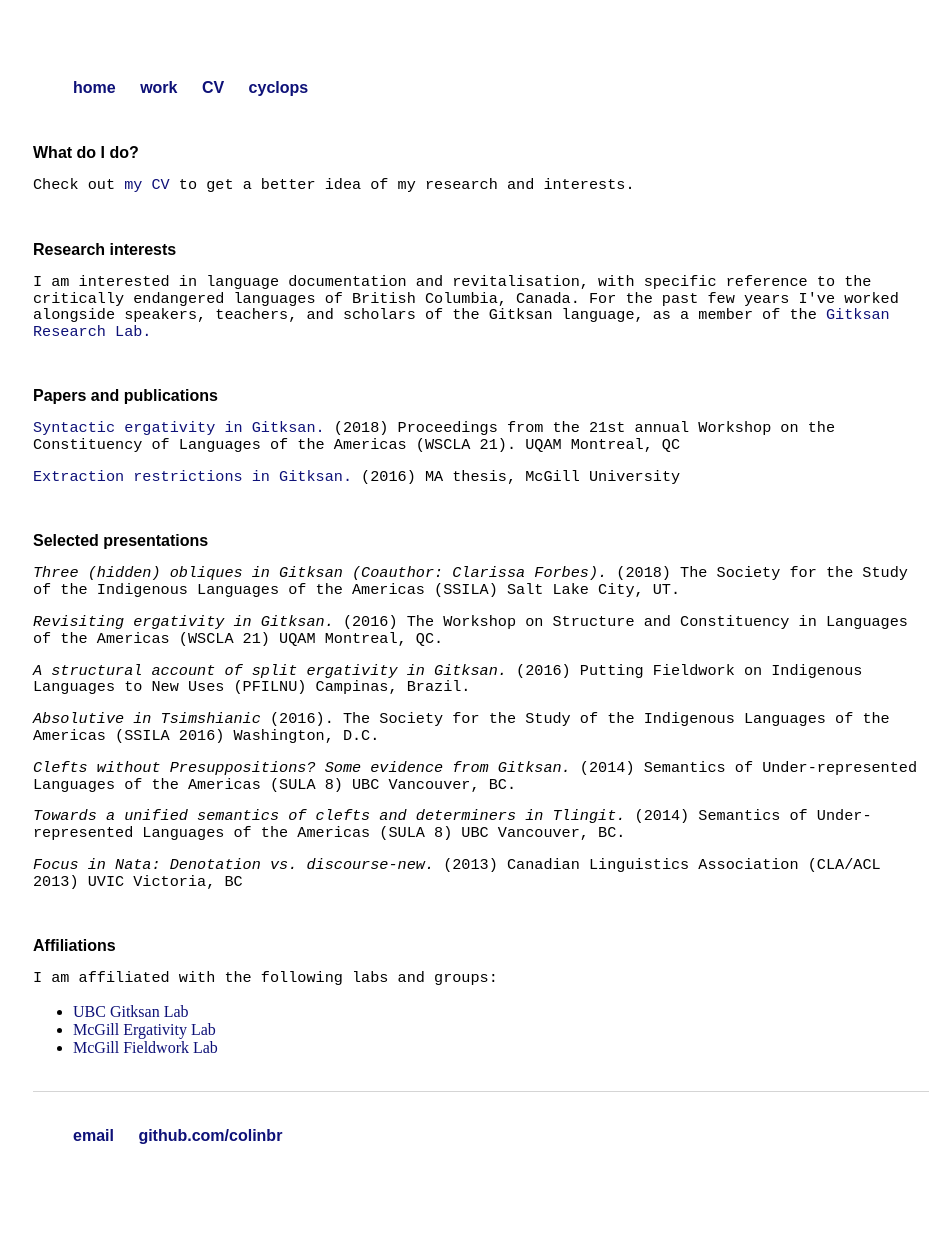
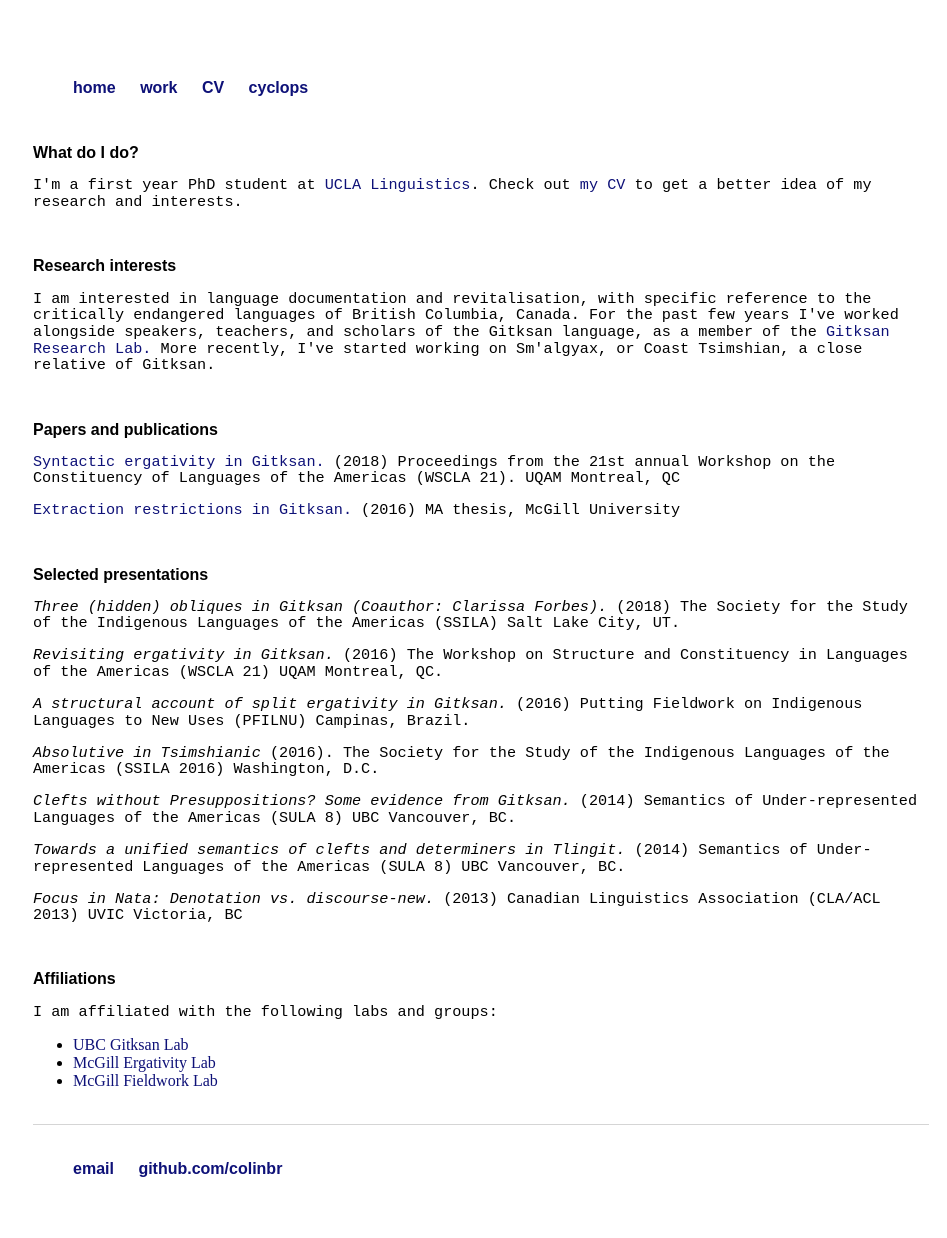
Before and after one commit to colinbr/OLD-colinbr.github.io, a Jekyll site: the page built from research/index.html, in a window 1280 px wide. Shown: the whole page, without its empty margins (159-1106 px from the left). Built offline with Jekyll 4.4.1, drawn with Linux system fonts in a browser that asks for light colours; some web fonts are replaced; before the commit the page ends 1205 px from its top, so only the background shows below that.

Commit message:
Update index.html

```diff
--- a/research/index.html
+++ b/research/index.html
@@ -8,7 +8,7 @@ cyclops: passive
 <div class="blurb">
 	<br>
 	<h2>What do I do?</h2>
-	<p>Check out <a href="http://nbviewer.jupyter.org/github/colinbr/colinbr.github.io/tree/master/cv/CV_Colin_Brown_2018.pdf">my CV</a> to get a better idea of my research and interests.</p>
+	<p>I'm a first year PhD student at <a href="https://linguistics.ucla.edu/">UCLA Linguistics</a>. Check out <a href="http://nbviewer.jupyter.org/github/colinbr/colinbr.github.io/tree/master/cv/CV_Colin_Brown_2018.pdf">my CV</a> to get a better idea of my research and interests.</p>
 
 	<br>
 
@@ -16,7 +16,8 @@ cyclops: passive
 	<p>I am interested in language documentation and revitalisation,
 	with specific reference to the critically endangered languages of British Columbia, Canada.
 	For the past few years I've worked alongside speakers, teachers, and scholars of the Gitksan language,
-	as a member of the <a href="http://lingserver.arts.ubc.ca/linguistics/research/Gitxsan_group">Gitksan Research Lab.</a></p>
+	as a member of the <a href="http://lingserver.arts.ubc.ca/linguistics/research/Gitxsan_group">Gitksan Research Lab.</a>
+	More recently, I've started working on Sm'algyax, or Coast Tsimshian, a close relative of Gitksan.</p>
 
 	<br>
 
```
